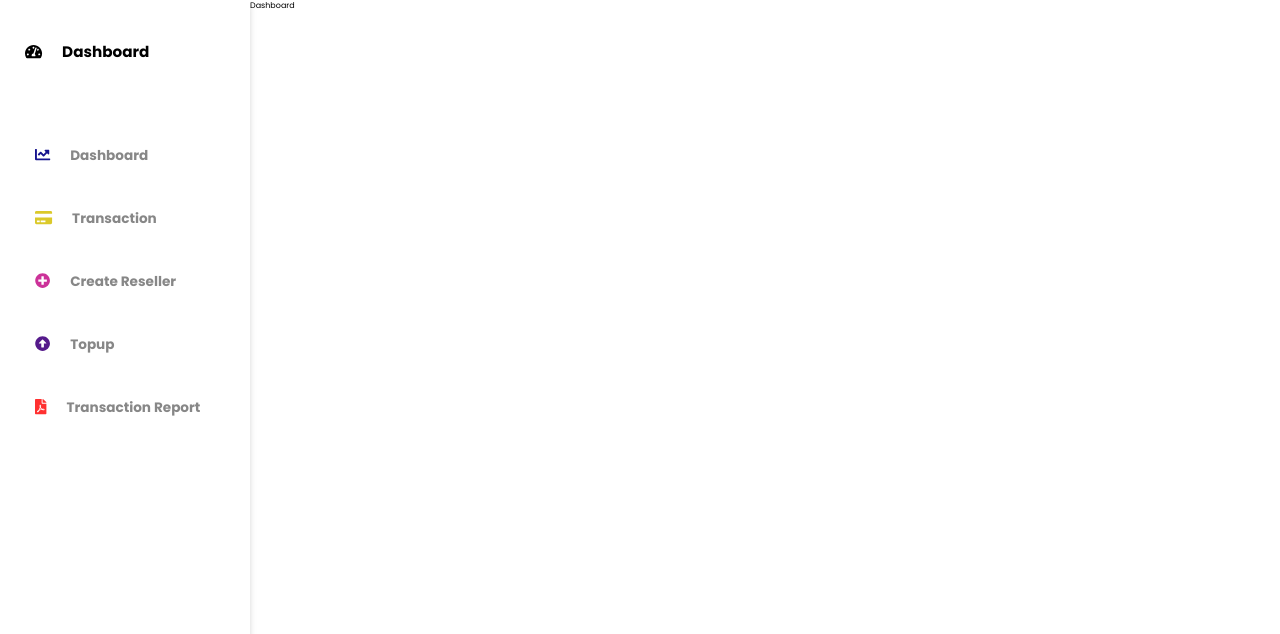
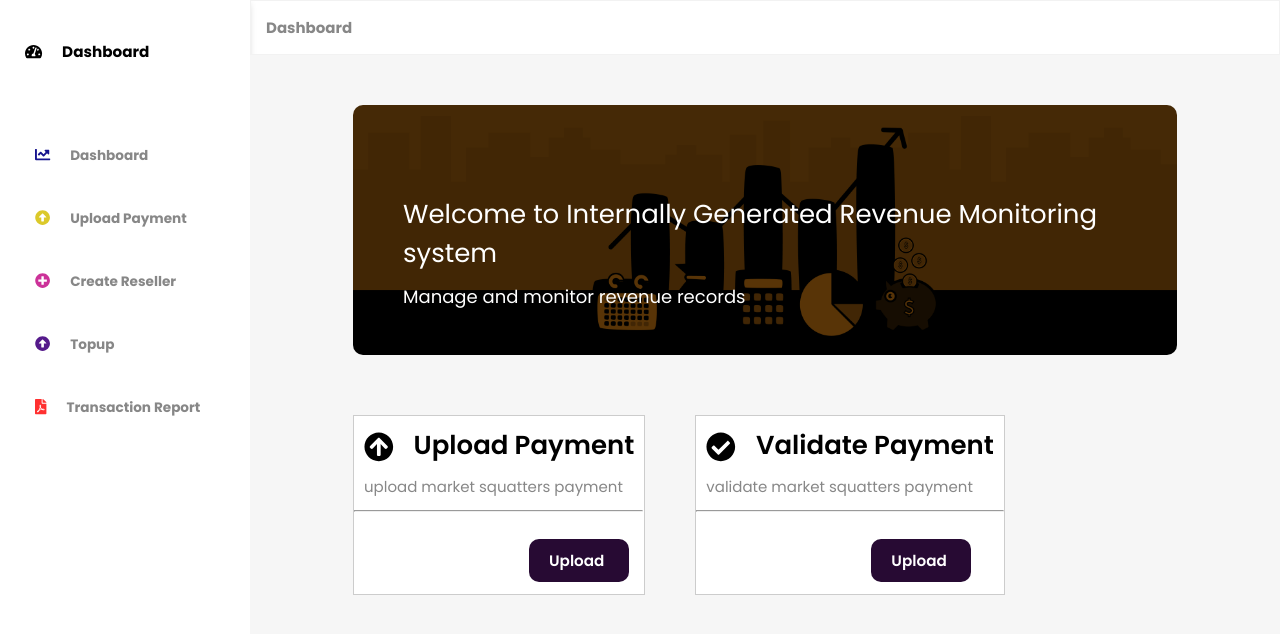
Before and after one commit to Neyodhino/angular-FinalProject, an Angular app: page /revenue in a window 1280 px wide. Shown: the top 634 px of the page. Built offline with nearby package versions, Linux system fonts and the light colour scheme.

Commit message:
Feature: implement dashboard user interface

```diff
--- a/src/app/revenue/dashboard/dashboard.component.html
+++ b/src/app/revenue/dashboard/dashboard.component.html
@@ -1,5 +1,37 @@
 <div class="dashboard">
-    <div class="header">
-        <p>Dashboard</p>
+
+  <div class="header">
+        <p class="header__title">Dashboard</p>
+  </div>
+
+<section class="content">
+    <div class="banner">
+      <div class="banner__title">
+          <p class="heading__secondary">Welcome to Internally Generated Revenue Monitoring system</p>
+          <p class="paragraph" style="margin-top: 10px;">Manage and monitor revenue records</p>
+      </div>
     </div>
+
+    <section class="main">
+      <div class="operations">
+        <div class="operation__title">
+            <fa-icon [icon]="uploadIcon" class="operation__icon"></fa-icon>
+            <p class="heading__secondary" style="margin-left: 20px; font-weight: 600;">Upload Payment</p>
+        </div>
+          <p class="paragraph" style="margin-top: 5px; color: #878787; font-size: 15px;">upload market squatters payment</p>
+        <hr class="divider">
+        <a href="#" class="operation__link">Upload</a>
+      </div>
+
+      <div class="operations">
+          <div class="operation__title">
+              <fa-icon [icon]="validateIcon" class="operation__icon"></fa-icon>
+              <p class="heading__secondary" style="margin-left: 20px; font-weight: 600;">Validate Payment</p>
+          </div>
+            <p class="paragraph" style="margin-top: 5px; color: #878787; font-size: 15px;">validate market squatters payment</p>
+          <hr class="divider">
+          <a href="#" class="operation__link">Upload</a>
+        </div>
+    </section>
+  </section>
 </div>
--- a/src/app/revenue/dashboard/dashboard.component.scss
+++ b/src/app/revenue/dashboard/dashboard.component.scss
@@ -0,0 +1,74 @@
+@import "../../../global/abstracts/variables";
+@import "../../../global/base/typography";
+
+.content {
+  width: 100%;
+  height: 100vh;
+  background-color: #f6f6f6;
+  padding-top: 50px;
+}
+.header {
+    border: 1px solid $lightGray;
+    padding: 15px;
+    box-shadow: 3px 0 7px -4px #ccc;
+
+    &__title {
+        font-size: 15px;
+        font-family: inherit;
+        font-weight: bold;
+        color: $darkGray;
+    }
+}
+
+.banner {
+  width: 80%;
+  height: 250px;
+  background: url("../../../assets/revenue.png");
+  background-size: cover;
+  border-radius: 10px;
+  background-repeat: no-repeat;
+  margin: 0 auto;
+
+  &__title {
+    padding-top: 90px;
+    padding-left: 50px;
+    color: #fff;
+  }
+}
+.main {
+  display: flex;
+  width: 80%;
+  margin: 60px auto;
+}
+.operations {
+  padding: 10px;
+  border: 1px solid #ccc;
+  height: 180px;
+  background-color: #fff;
+  margin-right: 50px;
+}
+.operation__title {
+  display: flex;
+}
+.operation__icon {
+  font-size: 3.7rem;
+}
+.operation__link {
+  display: block;
+  color: white;
+  background-color: #270A33;
+  text-decoration: none;
+  padding: 10px 20px;
+  font-size: 1.9rem;
+  border-radius: 10px;
+  font-weight: 600;
+  margin-top: 27px;
+  margin-left: 165px;
+  width: 100px;
+}
+.divider {
+  color: #ccc;
+  margin-top: 12px;
+  margin-left: -10px;
+  width: 107%;
+}
--- a/src/app/revenue/dashboard/dashboard.component.ts
+++ b/src/app/revenue/dashboard/dashboard.component.ts
@@ -1,12 +1,16 @@
 import { Component, OnInit } from '@angular/core';
+import {faArrowCircleUp, faCheckCircle} from '@fortawesome/free-solid-svg-icons';
 
 @Component({
-    selector: 'revenue-dashboard',
+    selector: "revenue-dashboard",
     templateUrl: './dashboard.component.html',
     styleUrls: ['./dashboard.component.scss']
 })
 
 export class DashboardComponent implements OnInit {
+
+    uploadIcon = faArrowCircleUp;
+    validateIcon = faCheckCircle;
     constructor() { }
 
     ngOnInit(): void { }
--- a/src/app/revenue/revenue-routing.module.ts
+++ b/src/app/revenue/revenue-routing.module.ts
@@ -3,7 +3,7 @@ import { CommonModule } from '@angular/common';
 import { RouterModule, Routes } from '@angular/router';
 
 import { RevenueComponent } from './revenue.component';
-import { DashboardComponent } from "./dashboard/dashboard.component";
+import { DashboardComponent } from './dashboard/dashboard.component';
 
 const routes: Routes = [
     { path: '', component: RevenueComponent }
--- a/src/app/shared/shared.module.ts
+++ b/src/app/shared/shared.module.ts
@@ -13,6 +13,6 @@ import { SidebarComponent } from './sidebar/sidebar.component';
     CommonModule,
     FontAwesomeModule
   ],
-  exports: [SidebarComponent]
+  exports: [SidebarComponent, FontAwesomeModule]
 })
 export class SharedModule { }
--- a/src/app/shared/sidebar/sidebar.component.html
+++ b/src/app/shared/sidebar/sidebar.component.html
@@ -12,8 +12,8 @@
                 </li>
 
                 <li>
-                    <fa-icon [icon]="transactionIcon" style="color: #dbc92a"></fa-icon>
-                    <a routerLink = "/admin/transaction" routerLinkActive = "active">Transaction</a>
+                    <fa-icon [icon]="topupIcon" style="color: #dbc92a"></fa-icon>
+                    <a routerLink = "/admin/transaction" routerLinkActive = "active">Upload Payment</a>
                   </li>
 
                   <li>
--- a/src/global/base/_typography.scss
+++ b/src/global/base/_typography.scss
@@ -8,10 +8,8 @@
     font-size: 26px;
     font-weight: 400;
     font-family: 'poppins' sans-serif;
-    margin: 20px;
 }
 .paragraph {
     font-size: 18px;
     font-family: 'poppins' sans-serif;
-    margin: 40px
 }
```
Also changed, not shown: src/assets/revenue.png (added).
